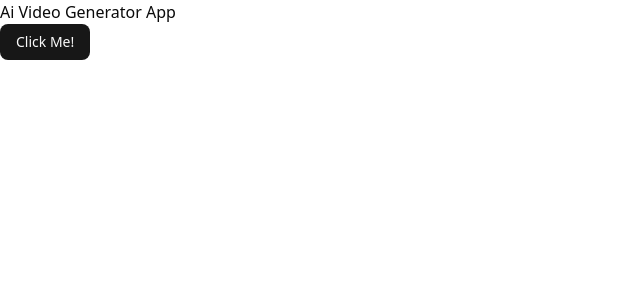
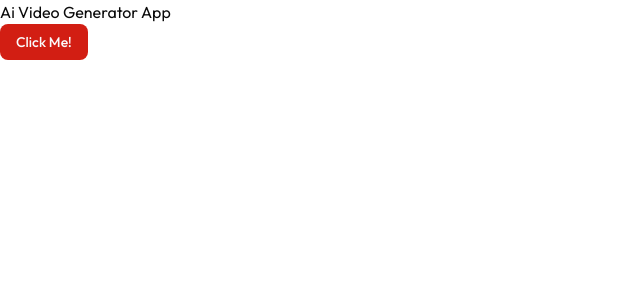
Before and after one commit to Faizanulghani/ai-short-video-generator, a Next.js app: page / in a window 1280 px wide. Shown: the top 300 px of the page, without its empty margins (0-640 px from the left). Built offline with nearby package versions, Linux system fonts and the light colour scheme; no server answers.

Commit message:
dashboard header ready

```diff
--- /dev/null
+++ b/app/dashboard/layout.jsx
@@ -0,0 +1,12 @@
+import Header from "./_components/Header";
+
+const DashboardLayout = ({ children }) => {
+  return (
+    <div>
+      <Header />
+      {children}
+    </div>
+  );
+};
+
+export default DashboardLayout;
--- /dev/null
+++ b/app/dashboard/page.jsx
@@ -0,0 +1,5 @@
+const Dashboard = () => {
+  return <div>Dashboard</div>;
+};
+
+export default Dashboard;
--- a/app/layout.js
+++ b/app/layout.js
@@ -1,17 +1,20 @@
 import { ClerkProvider } from "@clerk/nextjs";
 import "./globals.css";
 import Provider from "./provider";
+import { Outfit } from "next/font/google";
 
 export const metadata = {
   title: "Create Next App",
   description: "Generated by create next app",
 };
 
+const outfit = Outfit({ subsets: ["latin"] });
+
 export default function RootLayout({ children }) {
   return (
     <ClerkProvider>
       <html lang="en">
-        <body>
+        <body className={outfit.className}>
           <Provider>{children}</Provider>
         </body>
       </html>
--- a/components/ui/button.jsx
+++ b/components/ui/button.jsx
@@ -9,7 +9,7 @@ const buttonVariants = cva(
   {
     variants: {
       variant: {
-        default: "bg-primary text-primary-foreground hover:bg-primary/90",
+        default: "bg-[#D21E13] text-primary-foreground hover:bg-[#30332F] cursor-pointer",
         destructive:
           "bg-destructive text-white hover:bg-destructive/90 focus-visible:ring-destructive/20 dark:focus-visible:ring-destructive/40 dark:bg-destructive/60",
         outline:
```
Also changed, not shown: app/dashboard/_components/Header.jsx (added, +20 -0 lines), public/logo.png (added).
